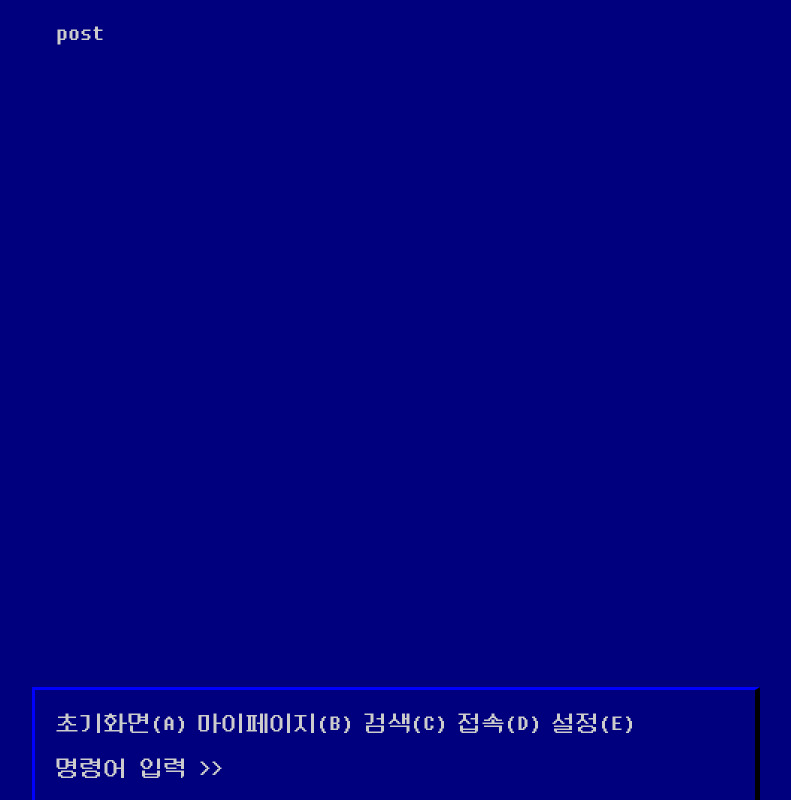
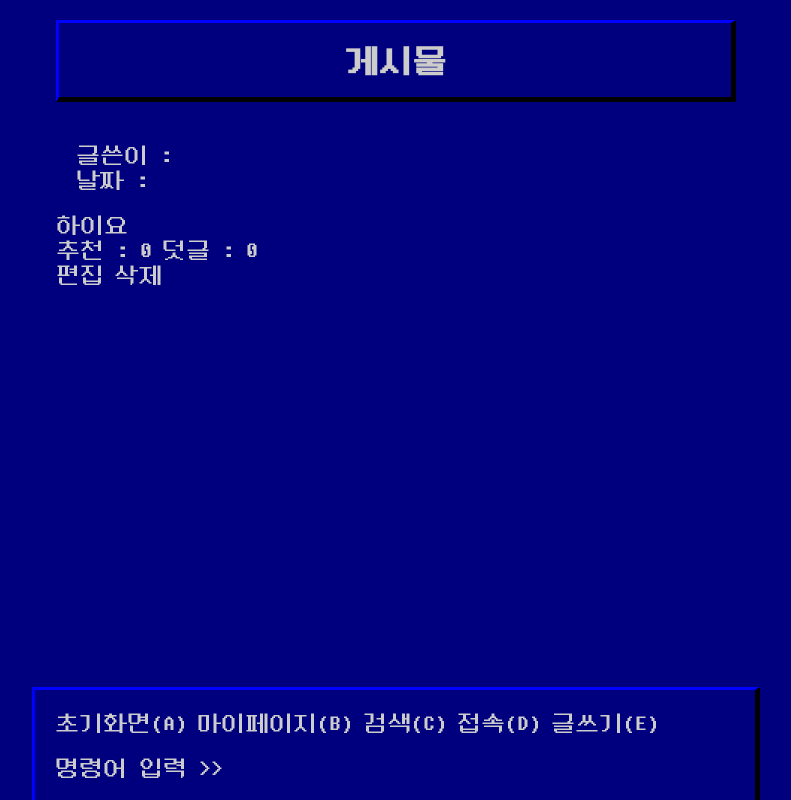
Before and after one commit to Woohyeok97/Hi-Tel, a React (Create React App) app: page /post/1 in a window 1280 px wide. Shown: the whole page, without its empty margins (244-1035 px from the left). Built offline with nearby package versions, Linux system fonts and the light colour scheme.

Commit message:
Feat : Post 관련 컴포넌트 작업

```diff
--- a/src/components/navbar/Navbar.tsx
+++ b/src/components/navbar/Navbar.tsx
@@ -18,9 +18,12 @@ export default function Navbar() {
                 <div className={ styles.navbar__menu } onClick={() => navigate('/search') }>
                     검색(C)
                 </div>
-                <div className={ styles.navbar__menu } onClick={() => navigate('/users/login') }>접속(D)</div>
-
-                <div className={ styles.navbar__menu }>설정(E)</div>
+                <div className={ styles.navbar__menu } onClick={() => navigate('/users/login') }>
+                    접속(D)
+                </div>
+                <div className={ styles.navbar__menu } onClick={() => navigate('/post/new') }>
+                    글쓰기(E)
+                </div>
             </div>
 
             {/* 명령어 인풋 */}
--- a/src/index.scss
+++ b/src/index.scss
@@ -74,6 +74,9 @@ input {
     &__textarea {
         color: $fontColor;
         background-color: $darkBule;
+        width: 100%;
+        min-height: 360px;
+        padding: 10px;
     }
     &__submit {
         display: flex;
@@ -81,6 +84,7 @@ input {
         margin-bottom: 20px;
     }
     &__input-btn {
+        font-size: $font2;
         color: $fontColor;
         background-color: $bgColor;
         padding: 10px;
@@ -101,3 +105,25 @@ input {
         color: $fontWarning;
     }
 }
+
+//post
+.post {
+
+    &__header {
+        display: flex;
+        gap: 20px;
+        padding-bottom: 20px;
+        cursor: pointer;
+    }
+    &__flex {
+        display: flex;
+        align-items: center;
+        gap: 10px;
+    }
+    &__userImg {
+        width: 50px;
+        height: 50px;
+        border-radius: 50%;
+        background-color: $fontColor;
+    }
+}
--- a/src/pages/post/edit.tsx
+++ b/src/pages/post/edit.tsx
@@ -1,6 +1,33 @@
 export default function EditPostPage() {
 
     return (
-        <div>edit</div>
+        <div className="page">
+            <div className="page__header">
+                <h1>글편집</h1>
+            </div>
+
+            <form className="form">
+                <div className="form__block">
+                    <textarea
+                        id='content'
+                        className="form__textarea"
+                        spellCheck={false}
+                        placeholder="> 내용을 입력해주세요."
+                    />
+                </div>
+
+                <div className="form__block">
+                    <input
+                        type='text'
+                        className="form__input"
+                        placeholder='> 해쉬태그 + 스페이스바 (최대 3개)'
+                    />
+                </div>
+
+                <div className="form__submit">
+                    <input type="submit" value="글편집" className="form__input-btn"/>
+                </div>
+            </form>
+        </div>
     )
 }
--- a/src/pages/post/index.tsx
+++ b/src/pages/post/index.tsx
@@ -1,6 +1,43 @@
+import { Link, useParams } from "react-router-dom"
+
+
 export default function PostPage() {
+    const { id } = useParams()
 
     return (
-        <div>post</div>
+        <div className="page">
+            <div className="page__header">
+                <h1>게시물</h1>
+            </div>
+
+            <div className="post">
+                <div className="post__header">
+                    <div className="post__user-img"></div>
+                    <div>
+                        <div className="post__name">글쓴이 : </div>
+                        <div className="post__created">날짜 : </div>
+                    </div>
+                </div>
+
+                <div className="post__content">
+                    <div className="post__text">하이요</div>
+                </div>
+
+                <div className="post__footer">
+                    <div className="post__flex">
+                        <div className="post__like">
+                            추천 : 0
+                        </div>
+                        <div>덧글 : 0</div>
+                    </div>
+                    <div className="post__flex">
+                        <div className="post__edit">
+                            <Link to={`/`}>편집</Link>
+                        </div>
+                        <div className="post__delete">삭제</div>
+                    </div>
+                </div>
+            </div>
+        </div>
     )
 }
--- a/src/pages/post/new.tsx
+++ b/src/pages/post/new.tsx
@@ -1,6 +1,34 @@
 export default function NewPostPage() {
 
     return (
-        <div>new post</div>
+        <div className="page">
+            <div className="page__header">
+                <h1>글쓰기</h1>
+            </div>
+
+            <form className="form">
+                <div className="form__block">
+                    <textarea
+                        id='content'
+                        className="form__textarea"
+                        spellCheck={false}
+                        placeholder="> 내용을 입력해주세요."
+                    />
+                </div>
+
+                <div className="form__block">
+                    <input
+                        type='text'
+                        className="form__input"
+                        placeholder='> 해쉬태그 + 스페이스바 (최대 3개)'
+                    />
+                </div>
+
+                <div className="form__submit">
+                    <input type="submit" value="글작성" className="form__input-btn"/>
+                </div>
+
+            </form>
+        </div>
     )
 }
```
